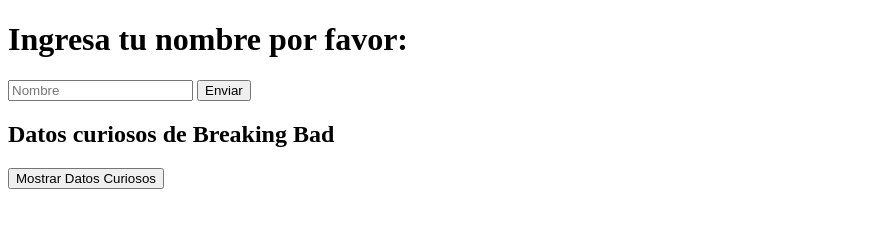
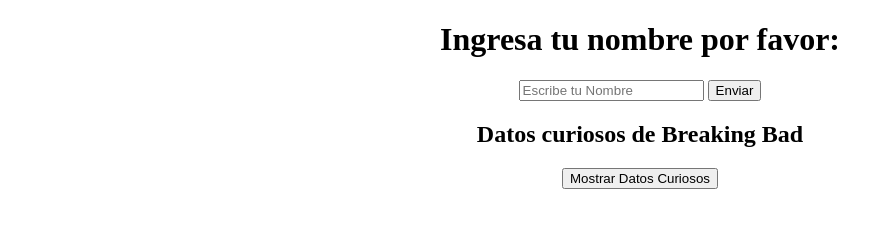
Before and after one commit to JocelynBelenR/tareaclase1, a plain HTML site: page index.html in a window 1280 px wide. Shown: the whole page, without its empty margins (0-892 px from the left). Drawn offline with Linux system fonts and the light colour scheme.

Commit message:
lo último antes de rendirme

```diff
--- a/assets/css/style.css
+++ b/assets/css/style.css
@@ -0,0 +1,6 @@
+#names {
+    text-align: center;
+}
+#breakingB {
+    text-align: center;
+}
--- a/assets/js/app.js
+++ b/assets/js/app.js
@@ -1,7 +1,7 @@
 window.onload = function (){
 
     //Nombre en HTML + Bienvenida
-function functionWelcome (){
+function myFunction (){
     var user = document.getElementById("name").value;
     var p = document.getElementById("welcomeMsje");
     p.innerHTML = "Bienvenida " + user;
--- a/index.html
+++ b/index.html
@@ -13,15 +13,15 @@
       <div id= "names">
           <h1>Ingresa tu nombre por favor:</h1>
             <p id = "welcomeMsje"></p>
-            <input id= "name" type = "name" placeholder="Nombre">
-            <button id= "send" onclick="functionWelcome()">Enviar</button>
+            <input id= "name" type = "name" placeholder="Escribe tu Nombre">
+            <button id= "send" onclick="myFunction()">Enviar</button>
       </div>
       <!-- parte del botón para que salga dato curioso -->
       <Section id= "breakingB">
             <h2>Datos curiosos de Breaking Bad</h2>
             <button id="button-brb">Mostrar Datos Curiosos</button>
             <p id="datoC"></p>
-            <img id="pic"></img>
+            <img id ="pic"></img>
       </Section>
 
 
```
